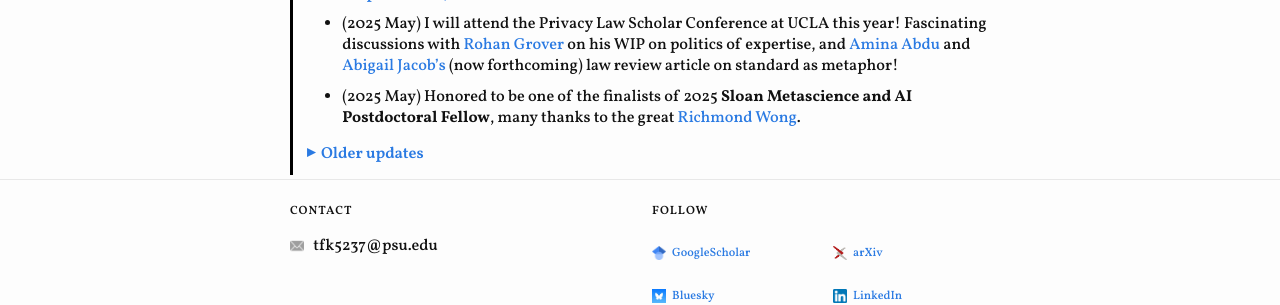
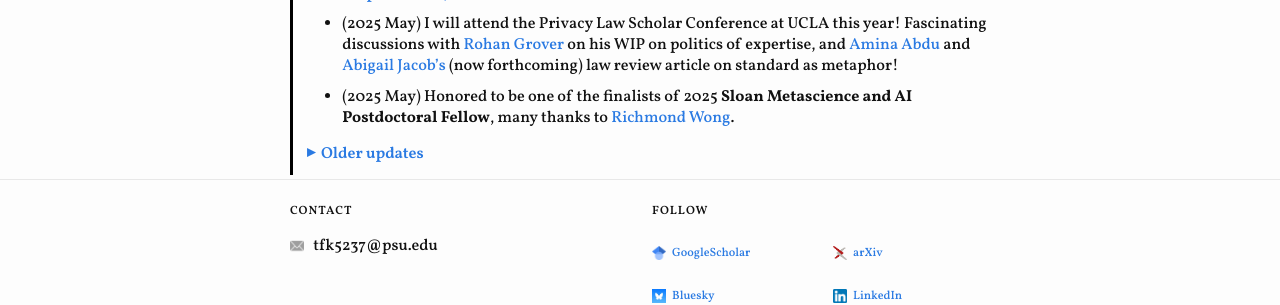
Before and after one commit to koutianqi/koutianqi.github.io, a Jekyll site: the page built from index.markdown, in a window 1280 px wide. Shown: the part 1178-1483 px from the top of the page. Built offline with Jekyll 4.4.1, drawn with Linux system fonts in a browser that asks for light colours.

Commit message:
Update index.markdown

```diff
--- a/index.markdown
+++ b/index.markdown
@@ -46,7 +46,7 @@ I received a BS in Economics from Harbin Institute of Technology and Monash Univ
 - (2025 Sep) I will present our work in progress (w/ [Dana Calacci](https://www.dcalacci.net), [Nasser Eledroos](https://nasser.wiki), [David Gray Widder](https://davidwidder.me), [Dasha Pruss](https://www.dashapruss.com)) at the inaugural [Hype Studies Conference](https://hypestudies.org) in Barcelona, Spain held at Universitat Oberta de Catalunya. The conference has a mixed attendees such as researchers, designers, filmmakers, come say hi! I will present on the opening day of the 10th.
 - (2025 Jul) Lead author paper (w/ [Dana Calacci](https://www.dcalacci.net) and [Cindy Lin](https://lincindy.com)) has been accepted to the 2025 ACM/AAAI AI Ethics and Society. This paper delineats the epistemic conditions of ML that resist meaningful accountability for the communicative dimension of ML research. [Preprint](https://arxiv.org/abs/2508.08739) or [TL;DR](https://www.linkedin.com/posts/koutianqi_dead-zone-of-accountability-why-social-claims-activity-7361214088003108864-3aJR?utm_source=share&utm_medium=member_desktop&rcm=ACoAACPLLPcBeEM19ytgUOpXQQb6x_SjOdrvjtQ).
 - (2025 May) I will attend the Privacy Law Scholar Conference at UCLA this year! Fascinating discussions with [Rohan Grover](https://www.rohangrover.org) on his WIP on politics of expertise, and [Amina Abdu](https://aminaxabdu.github.io) and [Abigail Jacob's](https://azjacobs.com) (now forthcoming) law review article on standard as metaphor!
-- (2025 May) Honored to be one of the finalists of 2025 **Sloan Metascience and AI Postdoctoral Fellow**, many thanks to the great [Richmond Wong](https://richmondywong.com).
+- (2025 May) Honored to be one of the finalists of 2025 **Sloan Metascience and AI Postdoctoral Fellow**, many thanks to [Richmond Wong](https://richmondywong.com).
 
 <details class="older-updates" markdown="1">
 <summary>Older updates</summary>
```
